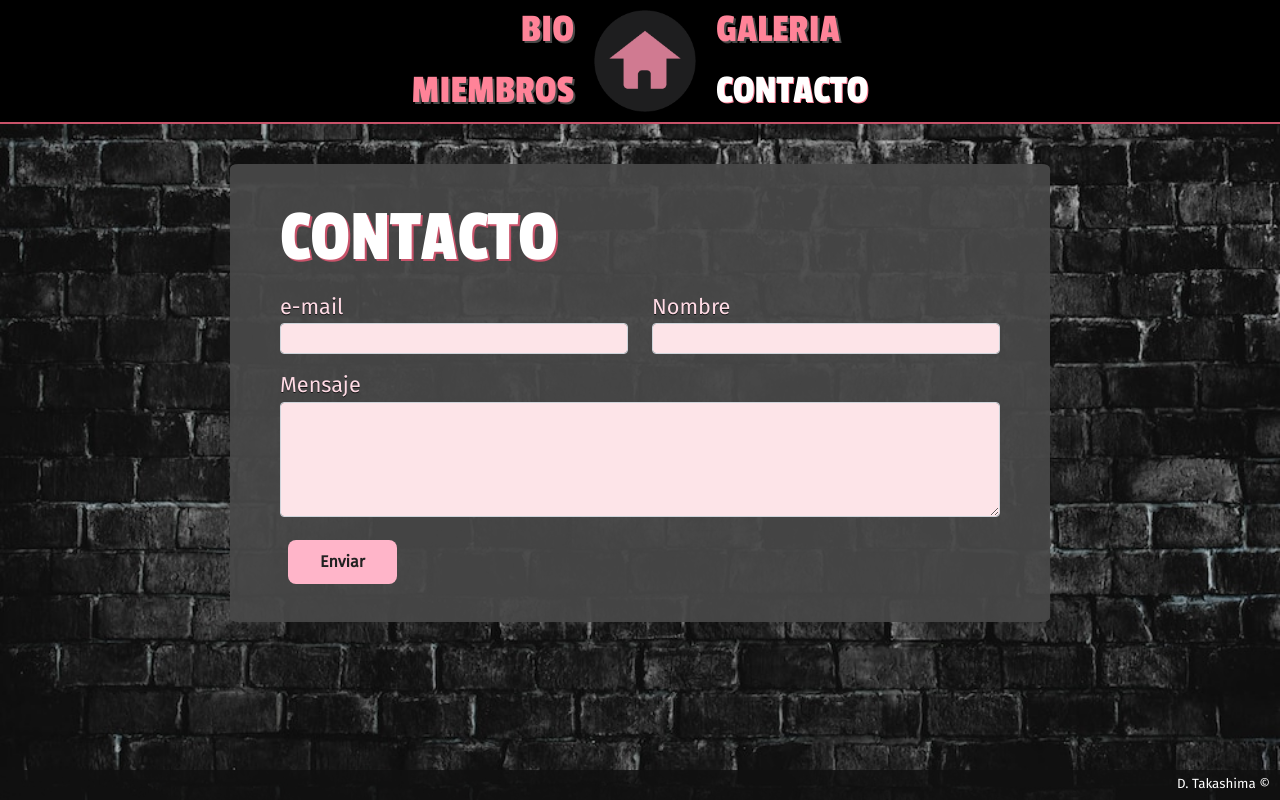
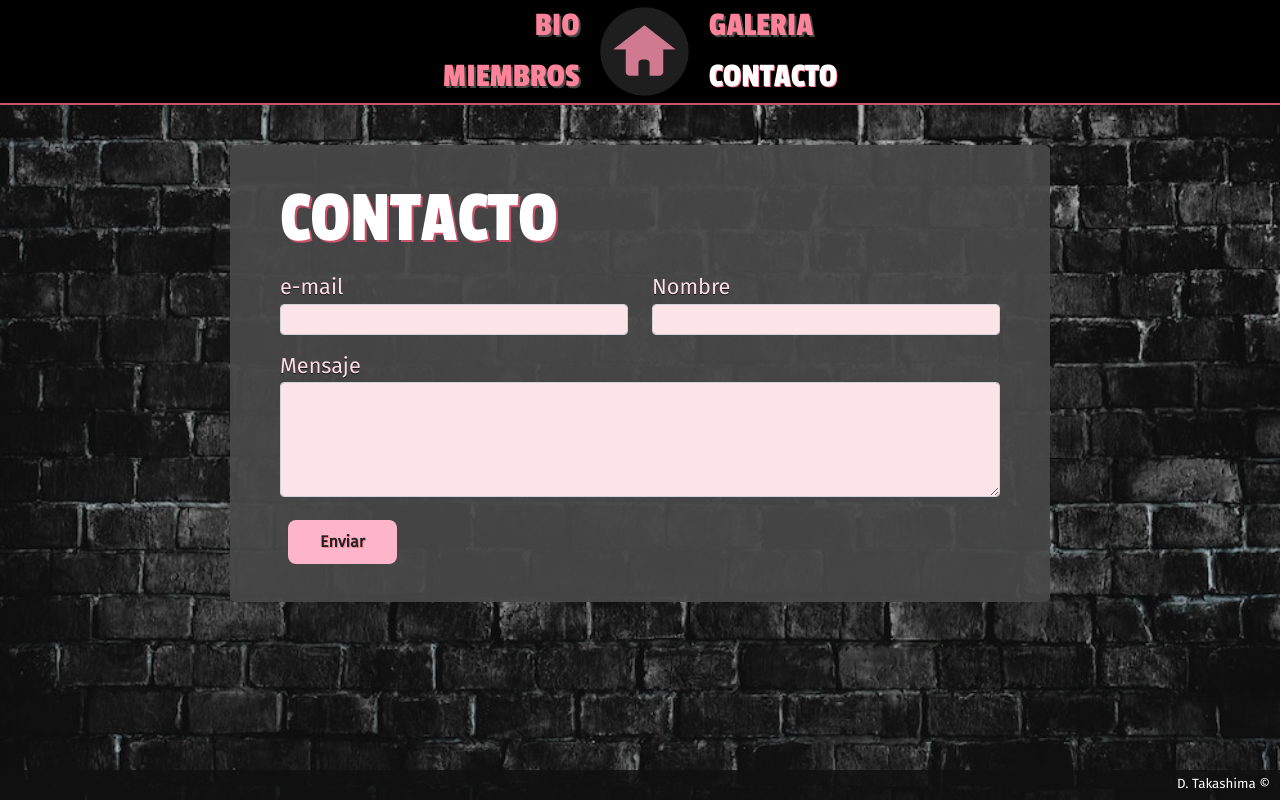
Before and after one commit to Takas23/ramonesWeb, a plain HTML site: page contact.html in a window 1280 px wide. Drawn offline with nearby package versions, Linux system fonts and the light colour scheme.

Commit message:
retoques

```diff
--- a/contact.html
+++ b/contact.html
@@ -21,6 +21,7 @@
         crossorigin="anonymous"></script>
 
     <title>The Ramones - Contacto</title>
+    <link rel="icon" type="image/x-icon" href="./img/ramonesIco.png">
 </head>
 
 <body>
@@ -30,7 +31,13 @@
                 <ul class="gridContainer">
                     <li class="gItem item1"><a href="./bio.html">BIO</a></li>
                     <li class="gItem item2"><a href="./members.html">MIEMBROS</a></li>
-                    <li class="gItem item3"><div><a class="homeLink" href="./index.html"><img class="homeImg" src="./img/home.png" alt=""></a></div></li>
+                    <li class="gItem item3">
+                        <div>
+                            <a class="homeLink" href="./index.html">
+                                <img class="homeImg" src="./img/home.png" alt="Home">
+                            </a>
+                        </div>
+                    </li>
                     <li class="gItem item4"><a href="./gallery.html">GALERIA</a></li>
                     <li class="gItem item5"><a class="activeLink" href="./contact.html">CONTACTO</a></li>
                 </ul>
@@ -60,17 +67,16 @@
 
                     <div>
                         <button class="btnSend" type="submit">Enviar</button>
+                    </div>
                 </form>
             </div>
+        </section>
 
-            </div>
-        </section>
         <footer>
             D. Takashima ©
         </footer>
     </main>
 
-
 </body>
 
 </html>
--- a/stylesheet.css
+++ b/stylesheet.css
@@ -1,4 +1,6 @@
 /*
+MIN WIDTH  320px
+
 FONTS
 'Fira Sans', sans-serif;
 'Passion One', cursive;
@@ -50,11 +52,18 @@ main {
     cursor: default;
 }
 
-.btnSend, nav a{
+.btnSend, nav a {
     transition-duration: 0.4s;
 }
 
 /*HOME*/
+
+.bodyHome {
+    background: url("./img/ramonesFront.jpg") no-repeat center center fixed;
+    background-size: cover;
+}
+/*---------------*/
+
 /*SOCIAL BTNS*/
 .socials {
     position: fixed;
@@ -96,12 +105,6 @@ main {
 }
 /*----------------*/
 
-.bodyHome {
-    background: url("./img/ramonesFront.jpg") no-repeat center center fixed;
-    background-size: cover;
-}
-/*---------------------*/
-
 /*HEADER HOME*/
 .headerHome{
     padding-top: 25vh;
@@ -134,9 +137,60 @@ main {
 /*--------------*/
 
 /*MENU SECTIONS*/
+nav {
+    z-index: 10;
+}
+
+nav:not(.navFront) {
+    background-color: black;
+    border-bottom: 2px solid #c9536a;
+}
+
+.homeLink:hover {
+    filter: contrast(200%);;
+}
+
+nav a:not(.homeLink, .activeLink):hover {
+    background-color: #ffb5c9;
+    background-position: center center;
+    background: linear-gradient(#ffb5c9, #ffb5c900);
+    color: #212121;
+    text-shadow: 1px 1px #ff8398;
+}
+
+.activeLink {
+    color: white !important;
+    text-shadow: 1px 1px #ff8398;
+}
+
+nav ul {
+    padding: 0;
+    margin: 0;
+    list-style: none;
+}
+
+nav li {
+    display: inline;
+    font-size: calc(15px + 1.5vw);
+}
+
+nav a {
+    padding: 10px ;
+    text-shadow: 2px 2px #484848;
+}
+
+.navSec li:nth-child(-n+2) {
+    text-align: right;
+}
+
+.navSec li:nth-child(n+3) {
+    text-align: left;
+}
+/*---------------------------------*/
+
 /*GRID*/
 .homeImg {
-    height: calc(70px + 2.5vw);
+    height: calc(70px + 1.5vw);
 
 }
 
@@ -173,57 +227,6 @@ main {
     grid-row: 2;
 }
 /*----------------*/
-
-nav {
-    z-index: 10;
-}
-
-nav:not(.navFront) {
-    background-color: black;
-    border-bottom: 2px solid #c9536a;
-}
-
-.homeLink:hover {
-    filter: contrast(200%);;
-}
-
-nav a:not(.homeLink, .activeLink):hover {
-    background-color: #ffb5c9;
-    background-position: center center;
-    background: linear-gradient(#ffb5c9, #ffb5c900);
-    color: #212121;
-    text-shadow: 1px 1px #ff8398;
-}
-
-.activeLink {
-    color: white !important;
-    text-shadow: 1px 1px #ff8398;
-}
-
-nav ul {
-    padding: 0;
-    margin: 0;
-    list-style: none;
-}
-
-nav li {
-    display: inline;
-    font-size: calc(15px + 2vw);
-}
-
-nav a {
-    padding: 10px ;
-    text-shadow: 2px 2px #484848;
-}
-
-.navSec li:nth-child(-n+2) {
-    text-align: right;
-}
-
-.navSec li:nth-child(n+3) {
-    text-align: left;
-}
-/*---------------------------------*/
 
 /*SECTION*/
 .subtitle {
@@ -311,6 +314,7 @@ input, textarea {
 .btnSend:hover {
     background-color: #c9536a;
     color: white;
+    text-shadow: 1px 1px #212121;
     box-shadow: 0 1px 10px 0 #ffb5c9 ;
 }
 
@@ -320,10 +324,12 @@ input, textarea {
     margin: 8px;
     border: none;
     padding: 10px 32px;
+    border-radius: 8px;
     font-weight: bold;
-    border-radius: 8px;
     color: #212121 ;
+    text-shadow: 1px 1px #ff8398;
 }
+/*----------------------------------*/
 
 
 /*----FOOTER----*/
@@ -340,7 +346,7 @@ footer {
 /*--------------*/
 
 
-
+/*MEDIA QUERY*/
 /*DESKTOP*/
 @media screen and (min-width: 1024px) {
     .sectionContC {
@@ -354,20 +360,16 @@ footer {
     .tableMem {
         min-width: 542px;
     }
-
-
-
-
 }
 
-/*SMARTPHONE - min width 320px*/
+/*SMARTPHONE*/
 @media screen and (max-width: 767px) {
-
     .bodyHome {
         background: url("./img/ramonesFrontSP.jpg") no-repeat;
         background-size: cover;
     }
 
+    /*MENU*/
     .flexNav {
         flex-direction: column;
         text-align: center;
@@ -377,13 +379,9 @@ footer {
         padding-top: 12px;
     }
 
-    /*MENU*/
-
     nav {
         padding: 8px;
     }
-
-    /*MENU SECTIONS*/
 
     /*SECTIONS*/
     .sectionCont {
@@ -414,8 +412,4 @@ footer {
         font-size: calc(12px + 0.6vw);
         padding-left: 0;
     }
-
-    /*CONTACT*/
-
-
 }
```
Also changed, not shown: bio.html (+9 -3 lines), gallery.html (+12 -14 lines), index.html (+1 -6 lines), members.html (+9 -4 lines), img/ramonesIco.png (added).
